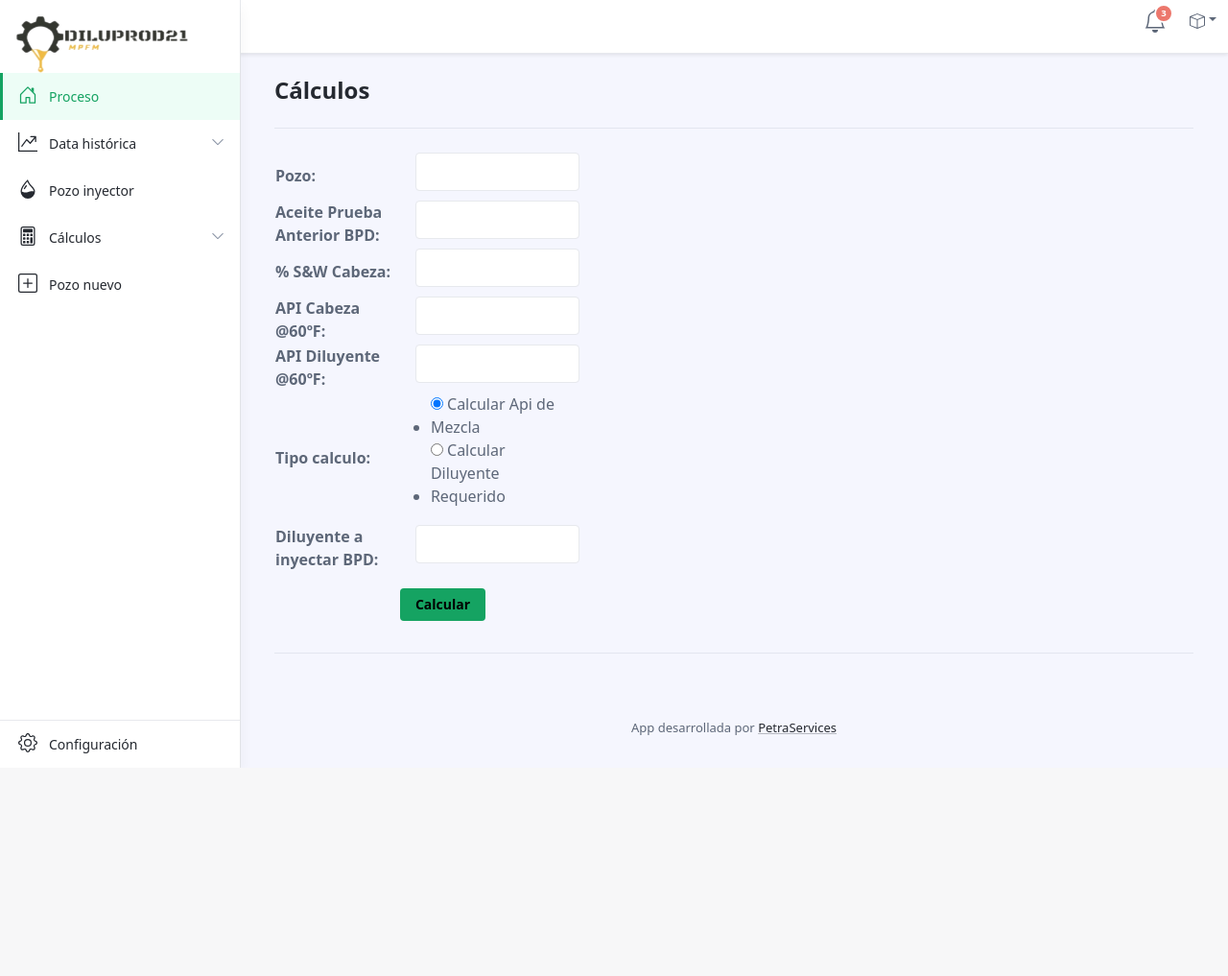
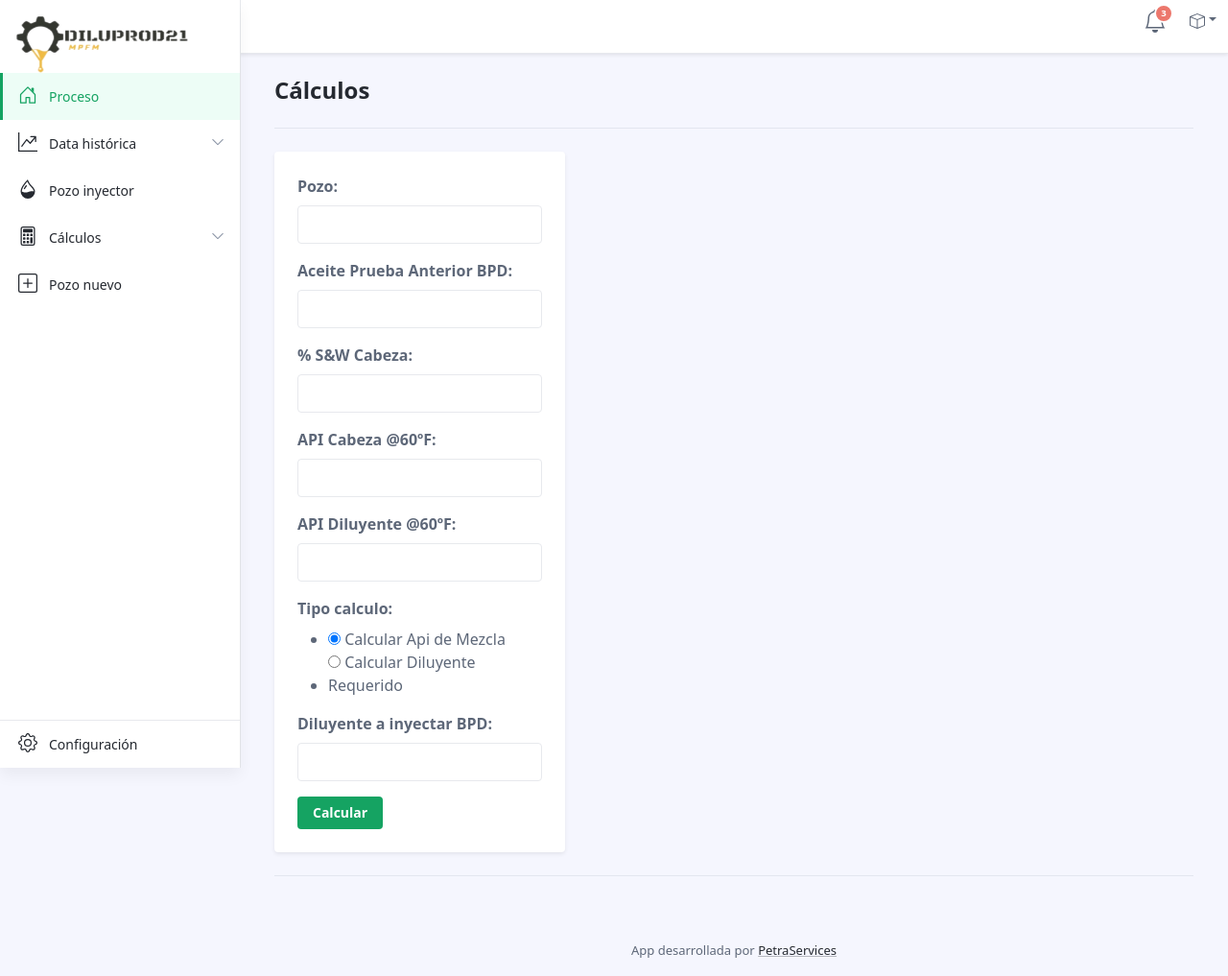
Before and after one commit to angellomorales/diluprod21web, a Django app: page /calculos in a window 1280 px wide. Shown: the whole page at 96% size. Before the commit the page ends 800 px from the top, so only its background shows below. Run offline with Django 3.2, Linux system fonts and the light colour scheme; the visitor is signed in with stand-in values (Sample User, id 1); parts of the project's set-up code (start-up, migrations or seed data) failed here and were passed over; some libraries are stand-ins or nearby versions.

Commit message:
modificacion de formulario de entrada

```diff
--- a/Basic/forms.py
+++ b/Basic/forms.py
@@ -24,17 +24,17 @@ class CalculosForm(forms.Form):
     def __init__(self, *args, **kwargs):
         super(CalculosForm, self).__init__(*args, **kwargs)
         self.fields['pozo'].widget.attrs.update(
-            {'class': 'form-control mx-sm-3 mb-2'})
+            {'class': 'form-control'})
         self.fields['aceite'].widget.attrs.update(
-            {'class': 'form-control mx-sm-3 mb-2'})
+            {'class': 'form-control'})
         self.fields['swCabeza'].widget.attrs.update(
-            {'class': 'form-control mx-sm-3 mb-2'})
+            {'class': 'form-control'})
         self.fields['apiCabeza'].widget.attrs.update(
-            {'class': 'form-control mx-sm-3 mb-2'})
+            {'class': 'form-control'})
         self.fields['apiDiluyente'].widget.attrs.update(
-            {'class': 'form-control mx-sm-3 mb-2'})
+            {'class': 'form-control'})
         self.fields['variableACalcular'].widget.attrs.update(
-            {'class': 'form-control mx-sm-3 mb-2'})
+            {'class': 'form-control'})
 
 
 class LaboratorioForm(forms.Form):
--- a/Basic/templates/Basic/calculos.html
+++ b/Basic/templates/Basic/calculos.html
@@ -9,20 +9,27 @@
 
 <div class="row g-4 mb-4">
     <div class="col-12 col-md-4">
-        <form method="POST">
-            {% csrf_token %}
-            <!-- <table class="table table-borderless table-sm"> -->
-            <div class="form-group">
-                <table>
-                    {{ form }}
-                    <tr class="submitr">
-                        <td></td>
-                        <td><input type="submit" class="btn btn-primary mt-3 mb-2" value="Calcular"></td>
-                    </tr>
-                </table>
+        <div class="app-card app-card-settings shadow-sm p-4">
+
+            <div class="app-card-body">
+                <form class="settings-form" method="POST">
+                    {% csrf_token %}
+
+                    {% for field in form  %}
+                    <div class="mb-3">
+                        <label for="{{ field.id_for_label }}" class="form-label">{{ field.label }}:</label>
+                        {{ field }}
+                    </div>
+                    {% endfor %}
+                    <button type="submit" class="btn app-btn-primary" value="Calcular">Calcular</button>
+                </form>
             </div>
-        </form>
+            <!--//app-card-body-->
+
+        </div>
+        <!--//app-card-->
     </div>
+    <!-- // formulario de entrada -->
 
     {% if esCalculado %}
     <div class="col-12 col-md-8">
@@ -112,6 +119,7 @@
     </div>
 {% if forloop.counter|divisibleby:2 %}
 </div>
+<!--//Resultados del calculo -->
 {% if forloop.counter == 2%}
 <div class="row g-4 settings-section mb-4">
     <h3 class="section-title">Propiedades de fluidos calculadas</h3>
```
